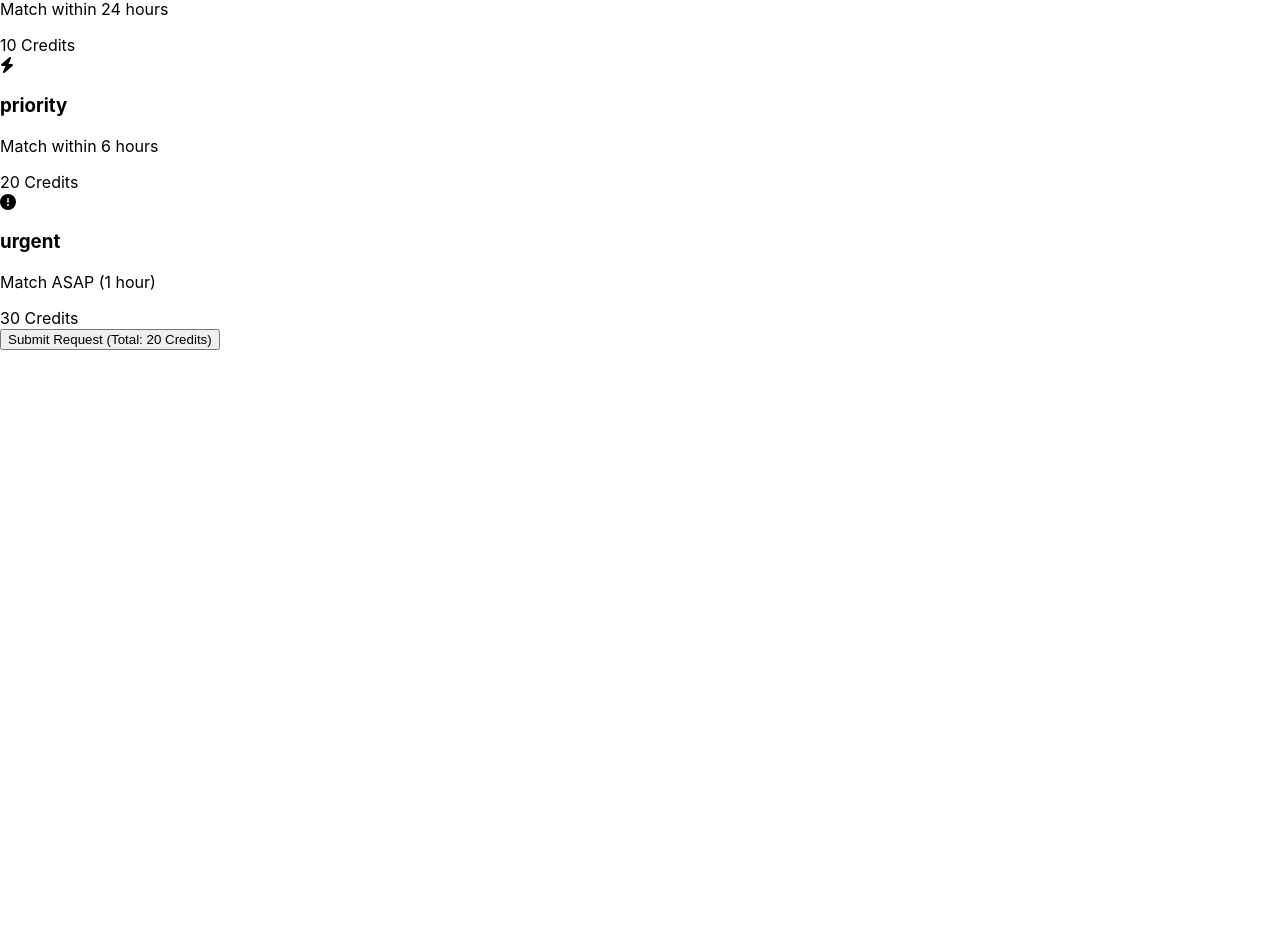
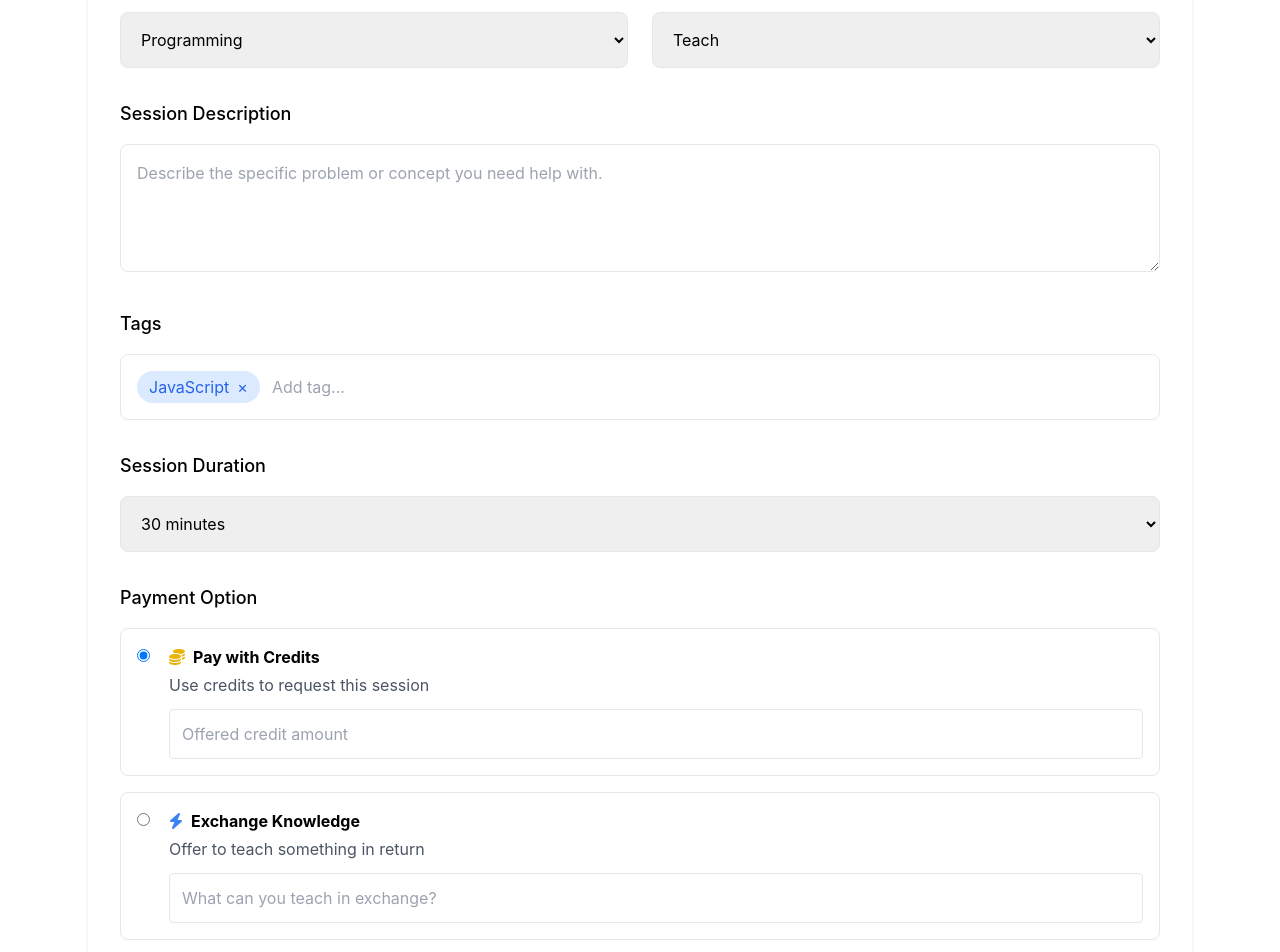
Before and after one commit to samim-reza/EdPeer, a React (Create React App) app in the folder client/: page /session-request in a window 1280 px wide. Shown: the part 477-1429 px from the top of the page. Before the commit the page ends 827 px from the top, so only its background shows below. Built offline with nearby package versions, Linux system fonts and the light colour scheme.

Commit message:
fixed session request page

```diff
--- a/client/package.json
+++ b/client/package.json
@@ -19,10 +19,12 @@
     "@testing-library/react": "^16.3.0",
     "@testing-library/user-event": "^13.5.0",
     "axios": "^1.9.0",
+    "date-fns": "^4.1.0",
     "react": "^19.1.0",
     "react-dom": "^19.1.0",
+    "react-hot-toast": "^2.5.2",
     "react-router-dom": "^7.6.0",
-    "react-scripts": "^3.0.1",
+    "react-scripts": "^5.0.1",
     "web-vitals": "^2.1.4"
   },
   "scripts": {
--- a/client/src/App.jsx
+++ b/client/src/App.jsx
@@ -5,7 +5,7 @@ import Auth from './pages/Auth';
 import LearningSession from './pages/LearningSession';
 import ProfileManagement from './pages/ProfileManagement';
 import SessionRequest from './pages/SessionRequest';
-import AllSessionsPage from './pages/all-session'
+import AllSessions from './pages/all-session'
 
 export default function App() {
   return (
@@ -18,7 +18,7 @@ export default function App() {
         <Route path="/session-request" element={<SessionRequest />} />
         <Route path="/login" element={<Auth />} />
         <Route path="/register" element={<Auth />} />
-        <Route path="/all-sessions" element={<AllSessionsPage />} />
+        <Route path="/all-sessions" element={<AllSessions />} />
       </Routes>
     </Router>
   );
--- a/client/src/pages/SessionRequest.jsx
+++ b/client/src/pages/SessionRequest.jsx
@@ -10,7 +10,7 @@ export default function SessionRequest() {
   const [topic, setTopic] = useState('');
   const [description, setDescription] = useState('');
   const [category, setCategory] = useState('Programming');
-  const [difficulty, setDifficulty] = useState('Intermediate');
+  const [choice, setchoice] = useState('Intermediate');
   const [tags, setTags] = useState(['JavaScript']);
   const [newTag, setNewTag] = useState('');
   const [activeSessions, setActiveSessions] = useState([]);
@@ -196,15 +196,14 @@ export default function SessionRequest() {
                   </select>
                 </div>
                 <div className="space-y-4">
-                  <label className="block text-lg font-medium">Difficulty Level</label>
+                  <label className="block text-lg font-medium">Teach/Learn</label>
                   <select
                     className="w-full p-4 border rounded-lg"
-                    value={difficulty}
-                    onChange={(e) => setDifficulty(e.target.value)}
+                    value={choice}
+                    onChange={(e) => setchoice(e.target.value)}
                   >
-                    <option>Beginner</option>
-                    <option>Intermediate</option>
-                    <option>Advanced</option>
+                    <option>Teach</option>
+                    <option>Learn</option>
                   </select>
                 </div>
               </div>
@@ -256,40 +255,58 @@ export default function SessionRequest() {
                 </select>
               </div>
 
-              <div className="space-y-6">
-                <label className="block text-lg font-medium">Session Urgency</label>
-                <div className="grid md:grid-cols-3 gap-4">
-                  {['standard', 'priority', 'urgent'].map((type) => (
-                    <div
-                      key={type}
-                      onClick={() => setUrgency(type)}
-                      className={`p-6 border-2 rounded-xl cursor-pointer transition-all ${
-                        urgency === type
-                          ? 'border-blue-500 bg-blue-50'
-                          : 'border-gray-200 hover:border-blue-300'
-                      }`}
-                    >
-                      <div className="text-center">
-                        <FontAwesomeIcon
-                          icon={type === 'urgent' ? faExclamationCircle : type === 'priority' ? faBolt : faClock}
-                          className={`text-3xl mb-4 ${
-                            urgency === type ? 'text-blue-500' : 'text-gray-400'
-                          }`}
+              <div className="space-y-4">
+                <label className="block text-lg font-medium">Payment Option</label>
+                <div className="grid gap-4">
+                  <div className="border rounded-lg p-4 relative">
+                    <input
+                      type="radio"
+                      id="pay-credits"
+                      name="payment-option"
+                      defaultChecked
+                      className="absolute top-5 left-4"
+                    />
+                    <div className="pl-8">
+                      <label htmlFor="pay-credits" className="font-bold flex items-center">
+                        <FontAwesomeIcon icon={faCoins} className="mr-2 text-yellow-500" />
+                        Pay with Credits
+                      </label>
+                      <p className="text-gray-600 mt-1">Use credits to request this session</p>
+                      <div className="mt-3">
+                        <input
+                          type="text"
+                          placeholder="Offered credit amount"
+                          className="w-full p-3 border rounded"
                         />
-                        <h3 className="text-xl font-bold mb-2 capitalize">{type}</h3>
-                        <p className="text-gray-600 mb-2">
-                          {type === 'standard' && 'Match within 24 hours'}
-                          {type === 'priority' && 'Match within 6 hours'}
-                          {type === 'urgent' && 'Match ASAP (1 hour)'}
-                        </p>
-                        <div className="text-lg font-bold text-blue-500">
-                          {costMap[type]} Credits
-                        </div>
                       </div>
                     </div>
-                  ))}
+                  </div>
+
+                  <div className="border rounded-lg p-4 relative">
+                    <input
+                      type="radio"
+                      id="exchange-knowledge"
+                      name="payment-option"
+                      className="absolute top-5 left-4"
+                    />
+                    <div className="pl-8">
+                      <label htmlFor="exchange-knowledge" className="font-bold flex items-center">
+                        <FontAwesomeIcon icon={faBolt} className="mr-2 text-blue-500" />
+                        Exchange Knowledge
+                      </label>
+                      <p className="text-gray-600 mt-1">Offer to teach something in return</p>
+                      <div className="mt-3">
+                        <input
+                          type="text"
+                          placeholder="What can you teach in exchange?"
+                          className="w-full p-3 border rounded"
+                        />
+                      </div>
+                    </div>
+                  </div>
                 </div>
               </div>
+
 
               <div className="space-y-6">
                 <button
@@ -297,7 +314,7 @@ export default function SessionRequest() {
                   className="w-full bg-blue-500 text-white py-4 rounded-xl hover:bg-blue-600 transition"
                   disabled={loading}
                 >
-                  {loading ? 'Processing...' : `Submit Request (Total: ${cost} Credits)`}
+                  {loading ? 'Processing...' : `Submit Request`}
                 </button>
               </div>
             </form>
--- a/client/src/pages/all-session.jsx
+++ b/client/src/pages/all-session.jsx
@@ -0,0 +1,183 @@
+import React, { useState, useEffect } from 'react';
+import { useNavigate } from 'react-router-dom';
+import { formatDistanceToNow } from 'date-fns';
+import { toast } from 'react-hot-toast';
+
+const AllSessions = () => {
+    const [sessions, setSessions] = useState([]);
+    const [loading, setLoading] = useState(true);
+    const [error, setError] = useState(null);
+    const navigate = useNavigate();
+
+    // Dummy data for sessions
+    const dummyData = [
+        {
+            _id: '1',
+            title: 'Calculus Support Session',
+            subject: 'Mathematics',
+            status: 'pending',
+            requestor: { name: 'John Doe', email: 'john@example.com' },
+            sessionDate: '2023-11-30T10:00:00Z',
+            startTime: '10:00 AM',
+            endTime: '11:00 AM',
+            createdAt: '2023-11-25T08:30:00Z',
+            description: 'Need help with differential equations'
+        },
+        {
+            _id: '2',
+            title: 'Physics Problem Solving',
+            subject: 'Physics',
+            status: 'pending',
+            requestor: { name: 'Sarah Smith', email: 'sarah@example.com' },
+            sessionDate: '2023-12-02T14:00:00Z',
+            startTime: '2:00 PM',
+            endTime: '3:00 PM',
+            createdAt: '2023-11-26T11:45:00Z',
+            description: 'Need assistance with mechanics problems'
+        },
+        {
+            _id: '3',
+            title: 'Programming in Python',
+            subject: 'Computer Science',
+            status: 'pending',
+            requestor: { name: 'Mike Johnson', email: 'mike@example.com' },
+            sessionDate: '2023-12-05T16:30:00Z',
+            startTime: '4:30 PM',
+            endTime: '5:30 PM',
+            createdAt: '2023-11-27T09:15:00Z',
+            description: 'Help with object-oriented programming concepts'
+        }
+    ];
+
+    useEffect(() => {
+        fetchSessions();
+    }, []);
+
+    const fetchSessions = () => {
+        // Simulate API loading time
+        setTimeout(() => {
+            setSessions(dummyData);
+            setLoading(false);
+        }, 1000);
+    };
+
+    const handleAccept = async (sessionId) => {
+        // Simulate API call
+        setTimeout(() => {
+            setSessions(sessions.map(session =>
+                session._id === sessionId ? { ...session, status: 'accepted' } : session
+            ));
+            toast.success('Session accepted successfully');
+        }, 500);
+    };
+
+    const handleReject = async (sessionId) => {
+        // Simulate API call
+        setTimeout(() => {
+            setSessions(sessions.map(session =>
+                session._id === sessionId ? { ...session, status: 'rejected' } : session
+            ));
+            toast.success('Session rejected');
+        }, 500);
+    };
+
+    const handleViewDetails = (sessionId) => {
+        navigate(`/sessions/${sessionId}`);
+    };
+
+    if (loading) {
+        return (
+            <div className="min-h-screen bg-gray-50 p-6">
+                <div className="max-w-4xl mx-auto">
+                    <h1 className="text-2xl font-bold mb-6">Session Requests</h1>
+                    <div className="flex justify-center">
+                        <div className="animate-spin rounded-full h-12 w-12 border-t-2 border-b-2 border-blue-500"></div>
+                    </div>
+                </div>
+            </div>
+        );
+    }
+
+    if (error) {
+        return (
+            <div className="min-h-screen bg-gray-50 p-6">
+                <div className="max-w-4xl mx-auto">
+                    <h1 className="text-2xl font-bold mb-6">Session Requests</h1>
+                    <div className="bg-red-100 p-4 rounded-md text-red-700">
+                        {error}
+                    </div>
+                </div>
+            </div>
+        );
+    }
+
+    return (
+        <div className="min-h-screen bg-gray-50 p-6">
+            <div className="max-w-4xl mx-auto">
+                <h1 className="text-2xl font-bold mb-6">Session Requests</h1>
+
+                {sessions.length === 0 ? (
+                    <div className="bg-white rounded-lg shadow p-6 text-center text-gray-500">
+                        No session requests available at the moment.
+                    </div>
+                ) : (
+                    <div className="grid gap-6 md:grid-cols-2">
+                        {sessions.map((session) => (
+                            <div key={session._id} className="bg-white rounded-lg shadow overflow-hidden">
+                                <div className="p-5">
+                                    <div className="flex justify-between items-start">
+                                        <div>
+                                            <h3 className="text-lg font-semibold">{session.title}</h3>
+                                            <p className="text-gray-600">{session.subject}</p>
+                                        </div>
+                                        <span className="px-2 py-1 bg-blue-100 text-blue-800 text-xs rounded-full">
+                                            {session.status}
+                                        </span>
+                                    </div>
+
+                                    <div className="mt-3">
+                                        <p className="text-sm text-gray-500">
+                                            <span className="font-medium">From:</span> {session.requestor.name}
+                                        </p>
+                                        <p className="text-sm text-gray-500">
+                                            <span className="font-medium">Date:</span> {new Date(session.sessionDate).toLocaleDateString()}
+                                        </p>
+                                        <p className="text-sm text-gray-500">
+                                            <span className="font-medium">Time:</span> {session.startTime} - {session.endTime}
+                                        </p>
+                                        <p className="text-sm text-gray-500 mt-2">
+                                            <span className="font-medium">Requested:</span> {formatDistanceToNow(new Date(session.createdAt), { addSuffix: true })}
+                                        </p>
+                                    </div>
+
+                                    <div className="mt-4 flex space-x-2">
+                                        <button
+                                            onClick={() => handleViewDetails(session._id)}
+                                            className="px-3 py-1.5 bg-gray-100 text-gray-800 text-sm rounded hover:bg-gray-200 focus:outline-none focus:ring-2 focus:ring-gray-300"
+                                        >
+                                            View Details
+                                        </button>
+                                        <button
+                                            onClick={() => handleAccept(session._id)}
+                                            className="px-3 py-1.5 bg-green-600 text-white text-sm rounded hover:bg-green-700 focus:outline-none focus:ring-2 focus:ring-green-500"
+                                        >
+                                            Accept
+                                        </button>
+                                        <button
+                                            onClick={() => handleReject(session._id)}
+                                            className="px-3 py-1.5 bg-red-600 text-white text-sm rounded hover:bg-red-700 focus:outline-none focus:ring-2 focus:ring-red-500"
+                                        >
+                                            Reject
+                                        </button>
+                                    </div>
+                                </div>
+                            </div>
+                        ))}
+                    </div>
+                )}
+            </div>
+        </div>
+    );
+};
+
+export default AllSessions;
```
Also changed, not shown: 1 other file (tests, documents, lock files or other folders).
